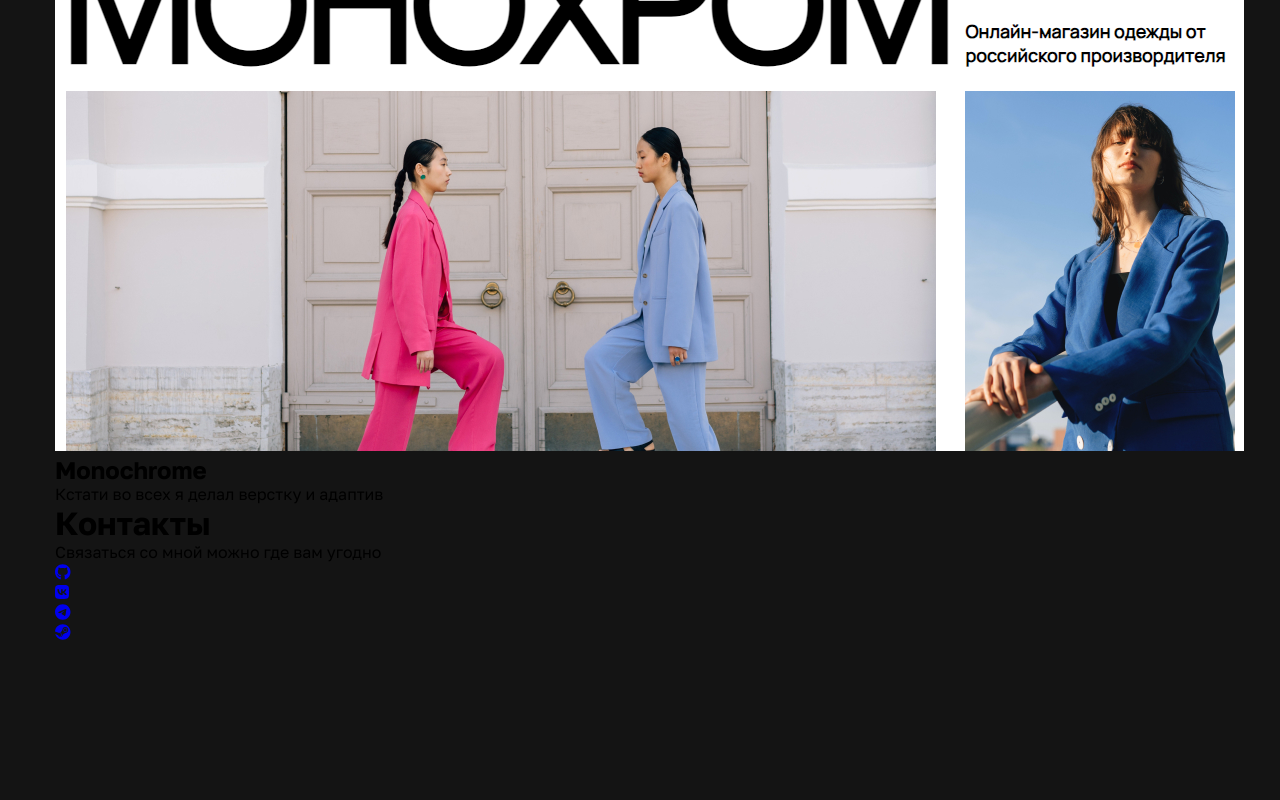
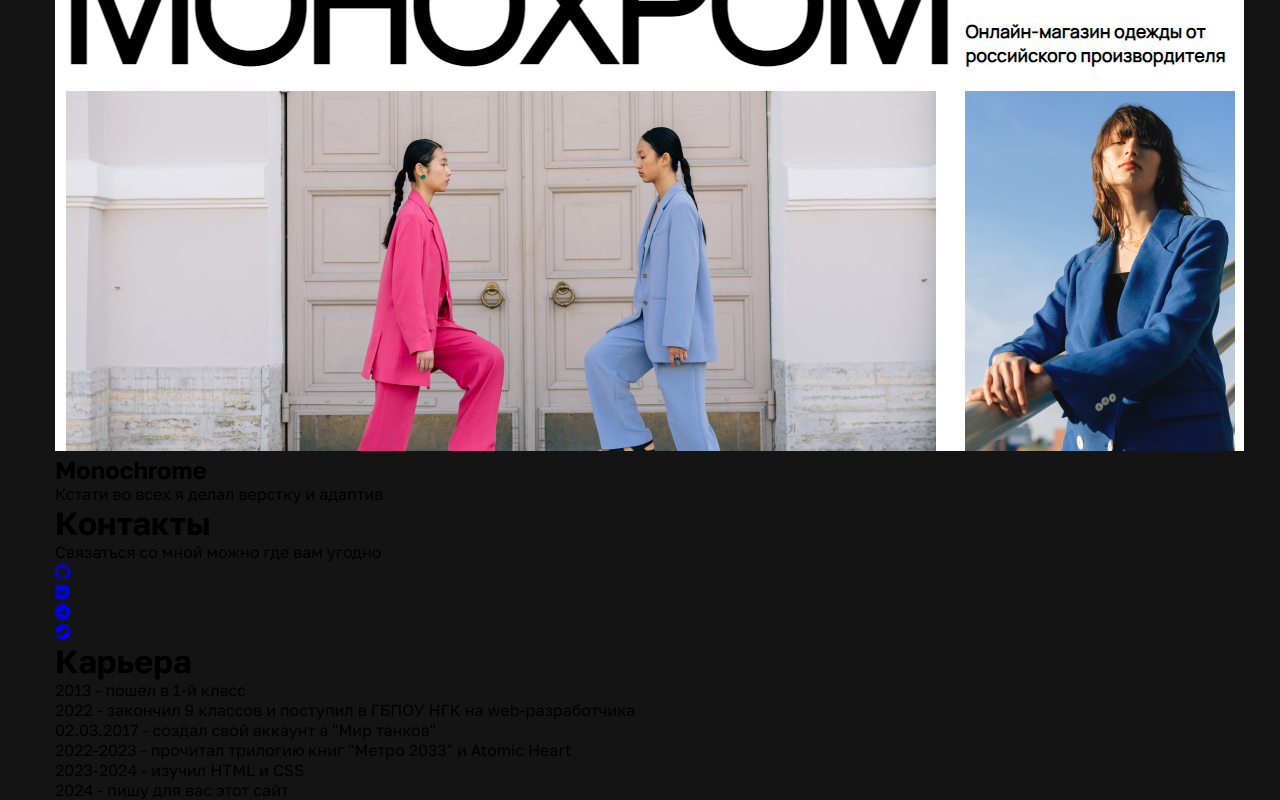
Before and after one commit to Niki52/-, a plain HTML site: page index.html in a window 1280 px wide. Shown: the part 5610-6410 px from the top of the page. Before the commit the page ends 6252 px from the top, so only its background shows below. Drawn offline with Linux system fonts and the light colour scheme.

Commit message:
Add files via upload
создал карьеру

```diff
--- a/index.html
+++ b/index.html
@@ -86,6 +86,12 @@
             <div class="img"><a href="https://t.me/Niki_252"><i class="fa-brands fa-telegram"></i></a></div>
             <div class="img"><a href="https://steamcommunity.com/profiles/76561198991846390/"><i class="fa-brands fa-steam"></i></a></div>
         </div>
+
+        <!-- создание карьеры -->
+        <div class="carera">
+            <h1>Карьера</h1>
+            <p>2013 - пошел в 1-й класс <br> 2022 - закончил 9 классов и поступил в ГБПОУ НГК на web-разработчика <br> 02.03.2017 - создал свой аккаунт а "Мир танков" <br> 2022-2023 - прочитал трилогию книг "Метро 2033" и Atomic Heart <br> 2023-2024 - изучил HTML и CSS <br> 2024 - пишу для вас этот сайт </p>
+        </div>
     </div>
 </body>
 </html>
```
